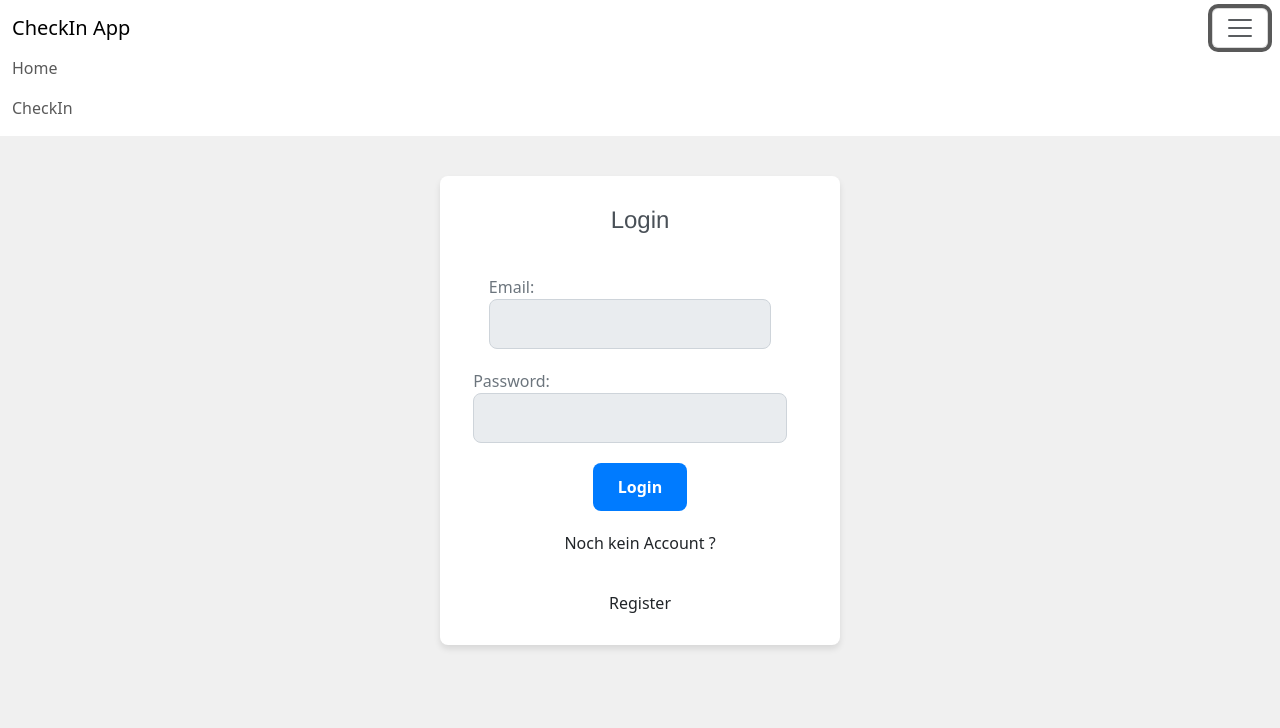
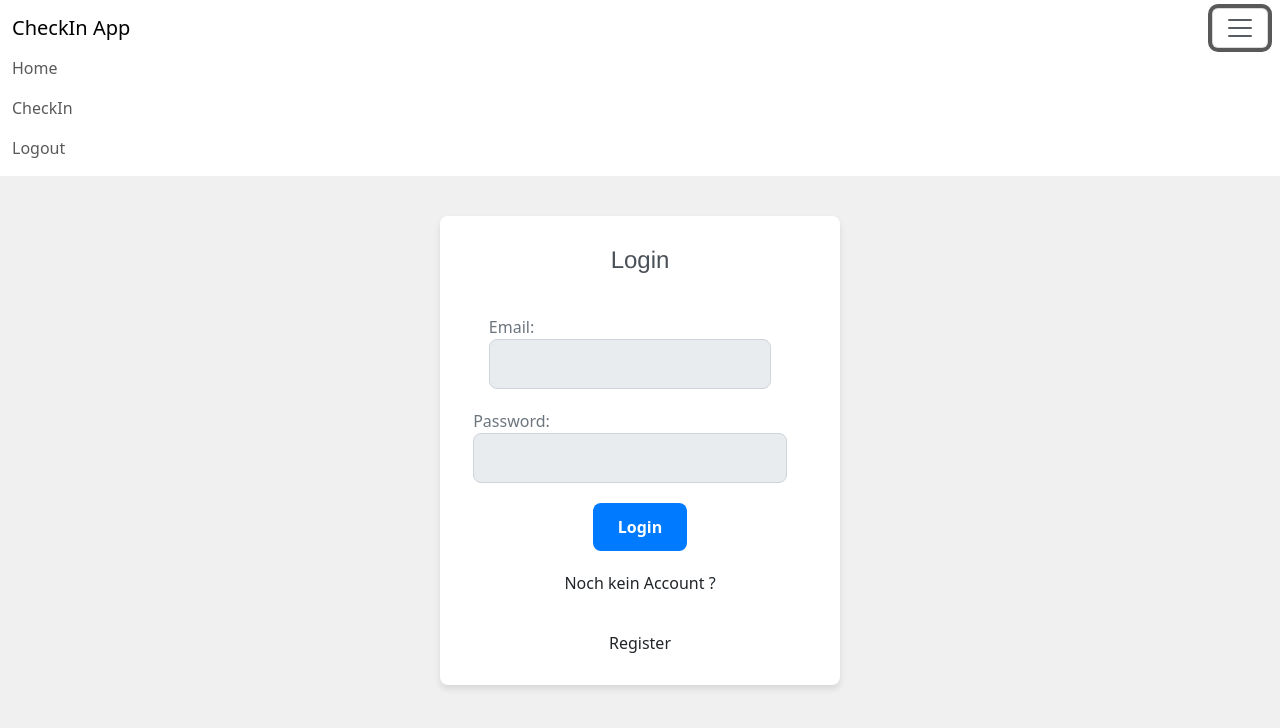
Before and after one commit to BuddeMax/weclapp, a Vue app: page /login in a window 1280 px wide. Both pictures are taken after a click on the button "Toggle navigation". Shown: the top 728 px of the page. Built offline with nearby package versions, Linux system fonts and the light colour scheme; no server answers.

Commit message:
19.02.2024
Added Logout

```diff
--- a/src/components/AppNavbar.vue
+++ b/src/components/AppNavbar.vue
@@ -9,6 +9,8 @@
         <div class="navbar-nav mr-auto">
           <router-link class="nav-link" to="/">Home</router-link>
           <router-link class="nav-link" to="/about">CheckIn</router-link>
+          <!-- Entfernen von @click.native und Verwendung von @click -->
+          <router-link class="nav-link" to="/" @click="logout">Logout</router-link>
         </div>
       </div>
     </div>
@@ -17,7 +19,35 @@
 
 <script>
 export default {
-  name: 'AppNavbar'
+  name: 'AppNavbar',
+  methods: {
+    logout() {
+      // Annahme, dass der Token aus einer Authentifizierungsquelle, z.B. Vuex, localStorage oder einer ähnlichen Quelle stammt
+      const token = this.$store.state.token.access_token; // Angenommen, Ihr Token wird hier gespeichert
+
+      var myHeaders = new Headers();
+      myHeaders.append("Authorization", `Bearer ${token}`);
+
+      var raw = "";
+
+      var requestOptions = {
+        method: 'POST',
+        headers: myHeaders,
+        body: raw,
+        redirect: 'follow'
+      };
+
+      fetch("http://localhost:8000/api/v1/auth/logout", requestOptions)
+          .then(response => response.text())
+          .then(result => {
+            console.log(result);
+            this.$store.commit('setAuthentication', false);
+            // Navigieren Sie zur Login-Seite nach erfolgreichem Logout
+            this.$router.push('/login');
+          })
+          .catch(error => console.log('error', error));
+    }
+  }
 }
 </script>
 
--- a/src/store/store.js
+++ b/src/store/store.js
@@ -11,7 +11,7 @@ export const store = createStore({
         endDate: '',
         weeklyCheckIn: false,
         checkInInput: false,
-        isLoading: false
+        isLoading: true
     },
     mutations: {
         setAuthentication(state, status) {
```
